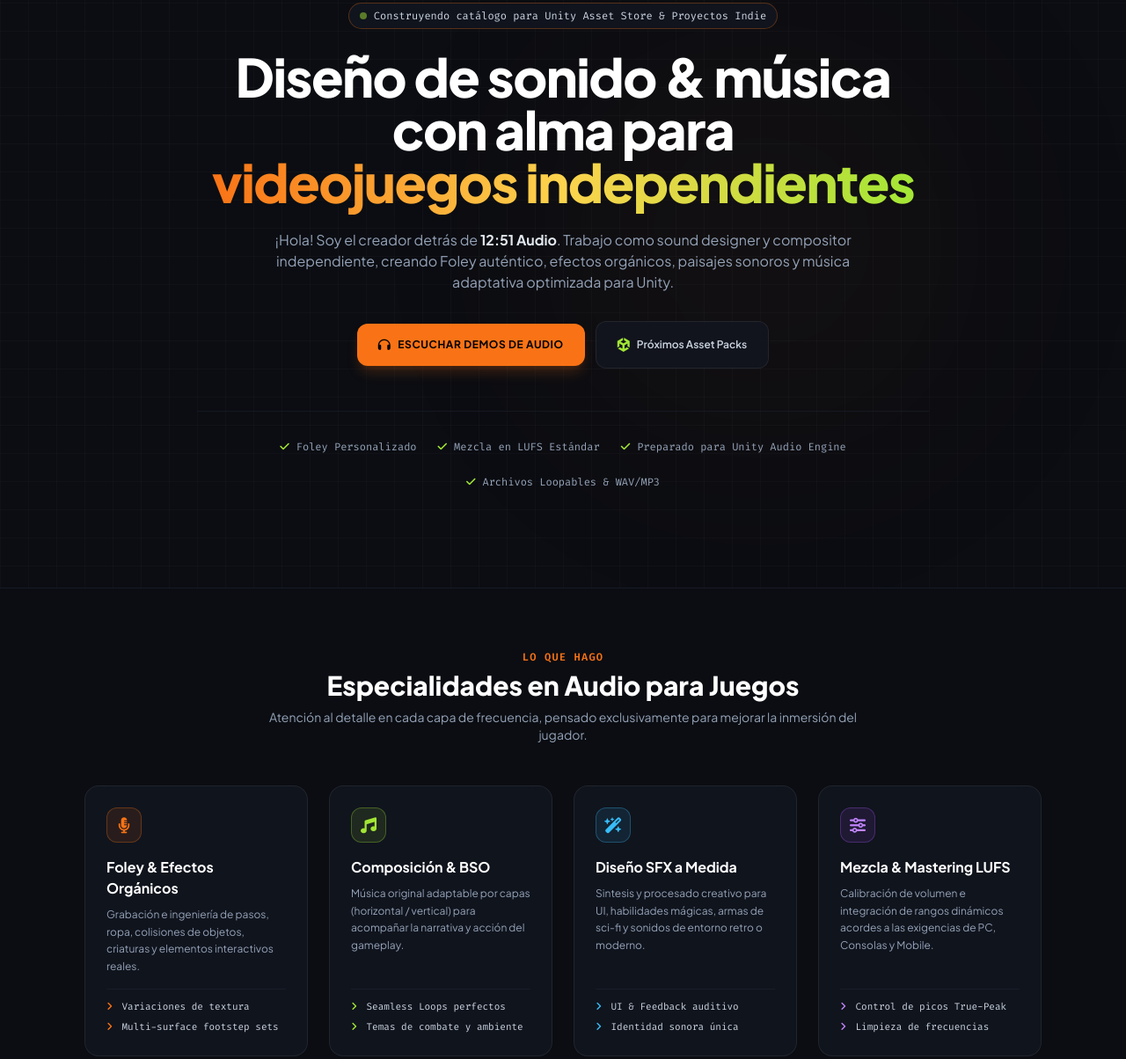
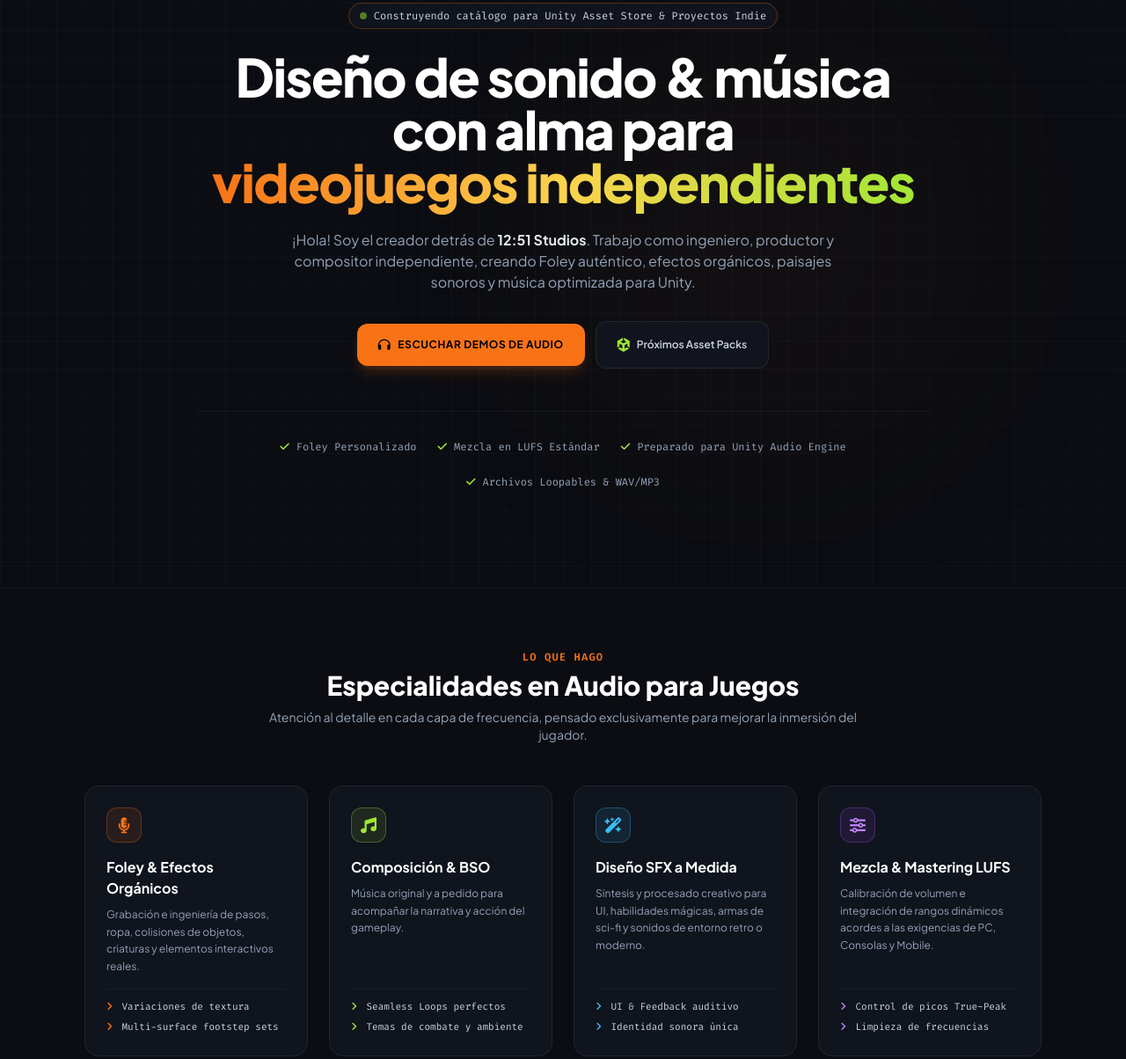
Before and after one commit to 1251studiosch-hash/1251.github.io, a plain HTML site: page index.html in a window 1280 px wide. Shown: the part 157-1361 px from the top of the page at 88% size. Drawn offline with nearby package versions, Linux system fonts and the light colour scheme.

Commit message:
Update index.html

```diff
--- a/index.html
+++ b/index.html
@@ -3,7 +3,7 @@
 <head>
     <meta charset="UTF-8">
     <meta name="viewport" content="width=device-width, initial-scale=1.0">
-    <title>12:51 Audio | Diseño de Sonido & Música para Videojuegos Indie</title>
+    <title>12:51 Audio | Diseño de Sonido & Música para Videojuegos </title>
 
     <!-- Tailwind CSS CDN -->
     <script src="https://cdn.tailwindcss.com"></script>
@@ -169,7 +169,7 @@
             </h1>
 
             <p class="max-w-2xl mx-auto text-slate-400 text-sm sm:text-base leading-relaxed mb-8">
-                ¡Hola! Soy el creador detrás de <strong class="text-slate-200">12:51 Audio</strong>. Trabajo como sound designer y compositor independiente, creando Foley auténtico, efectos orgánicos, paisajes sonoros y música adaptativa optimizada para Unity.
+                ¡Hola! Soy el creador detrás de <strong class="text-slate-200">12:51 Studios</strong>. Trabajo como ingeniero, productor y compositor independiente, creando Foley auténtico, efectos orgánicos, paisajes sonoros y música optimizada para Unity.
             </p>
 
             <div class="flex flex-col sm:flex-row items-center justify-center gap-3">
@@ -228,7 +228,7 @@
                         </div>
                         <h3 class="text-base font-bold text-white mb-2">Composición & BSO</h3>
                         <p class="text-xs text-slate-400 leading-relaxed mb-4">
-                            Música original adaptable por capas (horizontal / vertical) para acompañar la narrativa y acción del gameplay.
+                            Música original y a pedido para acompañar la narrativa y acción del gameplay.
                         </p>
                     </div>
                     <ul class="text-[11px] font-mono text-slate-300 space-y-1.5 pt-3 border-t border-studio-border/60">
```
